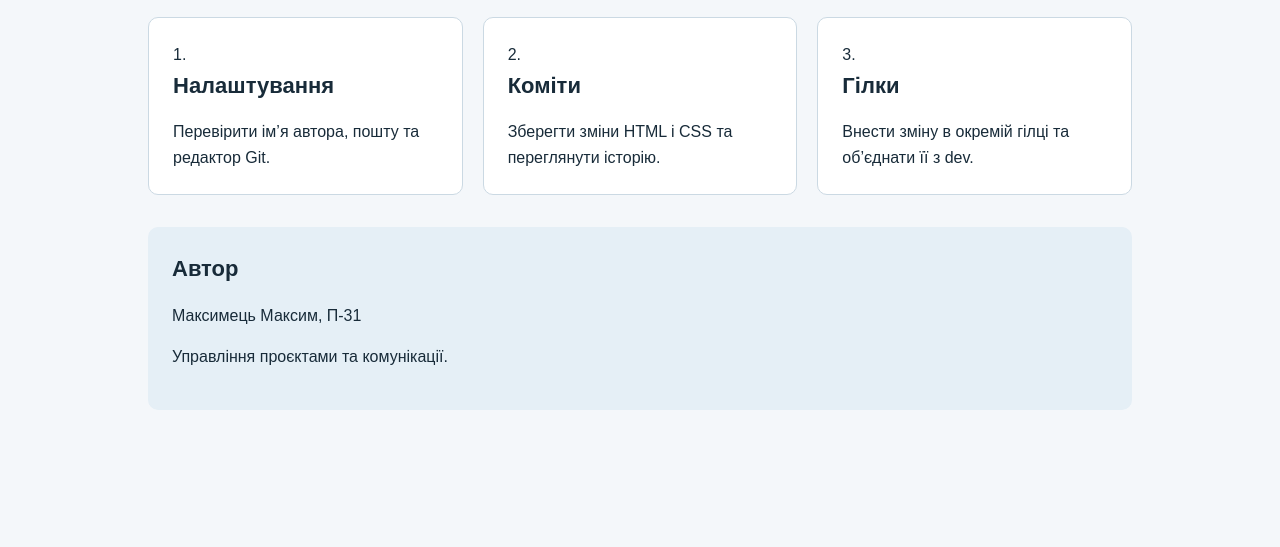
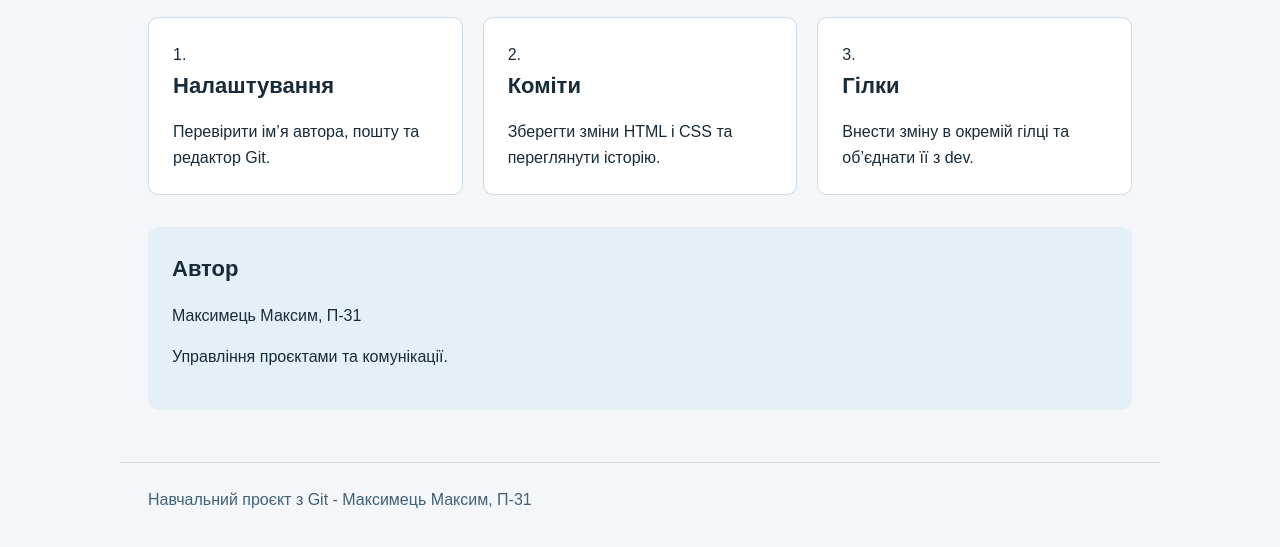
Before and after one commit to maksym-maksymets/myproject, a plain HTML site: page index.html in a window 1280 px wide. Shown: the part 219-766 px from the top of the page. Drawn offline with Linux system fonts and the light colour scheme.

Commit message:
Add project footer and update spacing

```diff
--- a/css/main.css
+++ b/css/main.css
@@ -19,3 +19,6 @@ h2 { margin: 0 0 8px; font-size: 22px; }
   .header { align-items: flex-start; flex-direction: column; }
   .tasks { grid-template-columns: 1fr; }
 }
+
+/* Нижній блок сторінки після першої публікації. */
+footer { max-width: 1040px; margin: 24px auto 0; padding: 24px 28px; border-top: 1px solid #cbd9e3; color: #426079; }
--- a/index.html
+++ b/index.html
@@ -29,5 +29,7 @@
       <p>Управління проєктами та комунікації.</p>
     </section>
   </main>
+  <!-- Підсумковий блок сторінки. -->
+  <footer>Навчальний проєкт з Git - Максимець Максим, П-31</footer>
 </body>
 </html>
```
